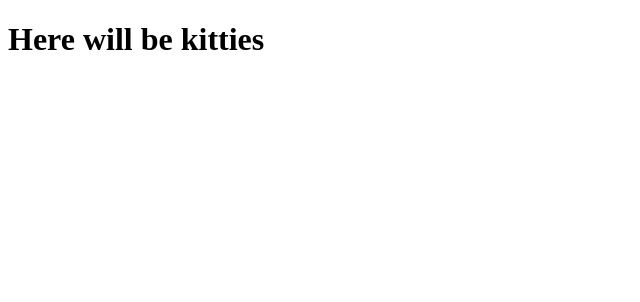
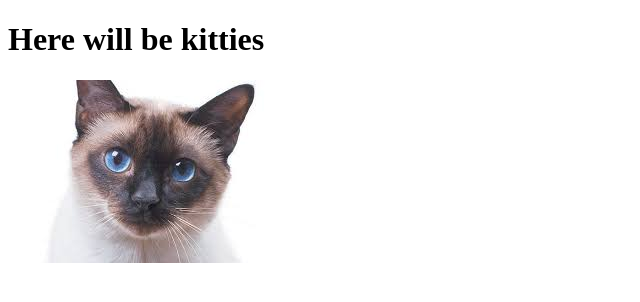
Before and after one commit to NazarPolevyi/Kitties, a plain HTML site: page index.html in a window 1280 px wide. Shown: the whole page, without its empty margins (0-640 px from the left). Drawn offline with Linux system fonts and the light colour scheme.

Commit message:
photo created

```diff
--- a/index.html
+++ b/index.html
@@ -7,5 +7,6 @@
 </head>
 <body>
 <h1>Here will be kitties</h1>
+<img src = "img/cat.jpg">
 </body>
 </html>
```
Also changed, not shown: img/cat.jpg (added).
